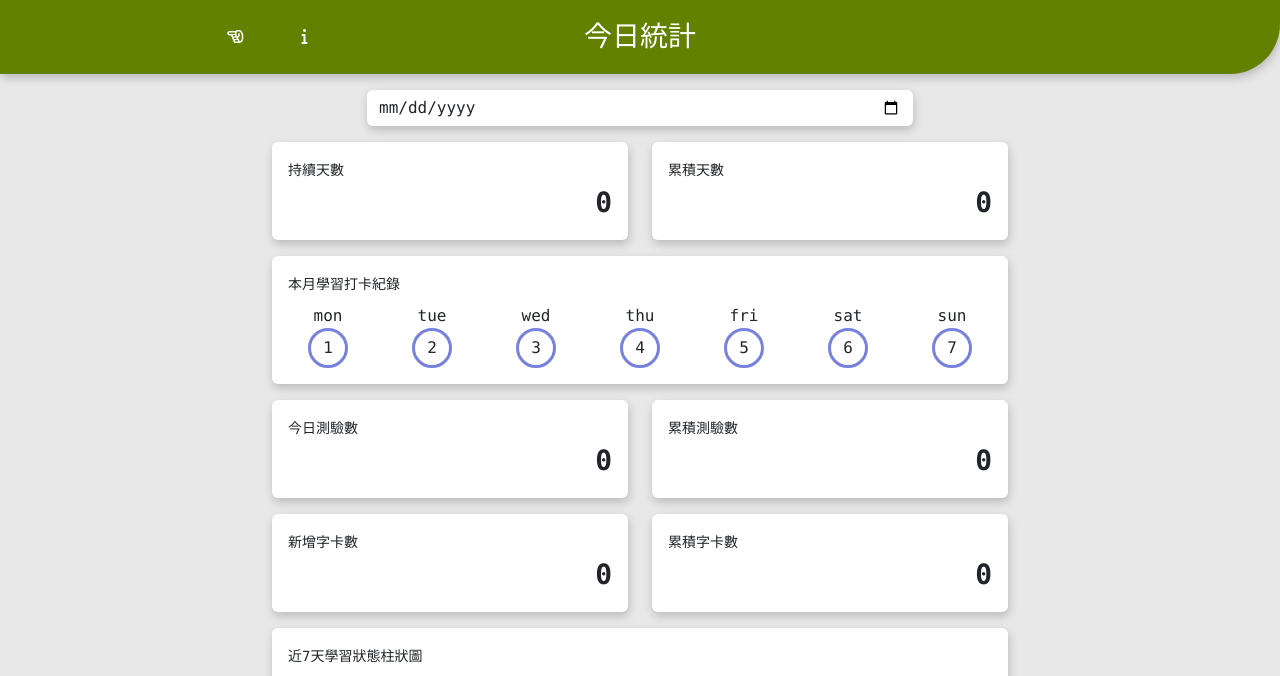
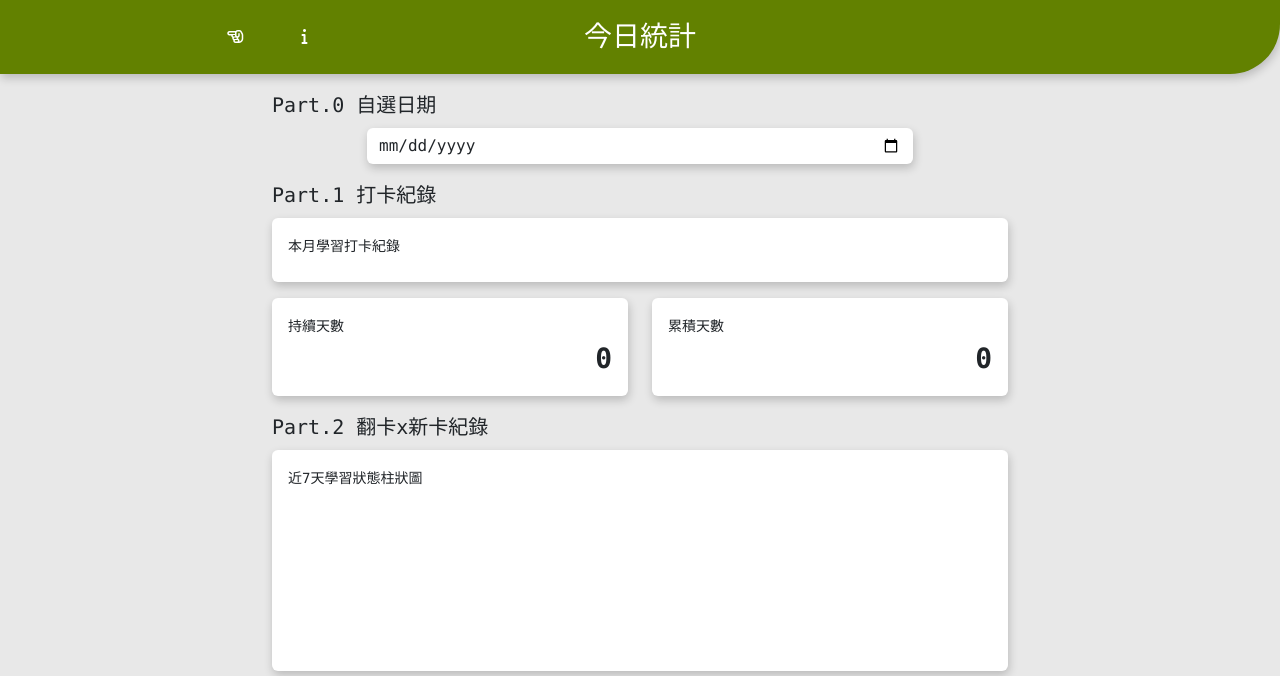
Before and after one commit to jinny8813/VocaBud, a CodeIgniter 4 app: the page made by app/Views/pages/statistics_main.php in a window 1280 px wide. Shown: the part 56-732 px from the top of the page. Run offline with PHP 8.4 and a stand-in for CodeIgniter, Linux system fonts and the light colour scheme; the template is opened without the code that fills it, so the values that code supplies are empty; a map, chart or similar area stays blank; some libraries are stand-ins or nearby versions.

Commit message:
user home statistics data

```diff
--- a/app/Views/pages/statistics_main.php
+++ b/app/Views/pages/statistics_main.php
@@ -21,8 +21,25 @@
 
     <div class="container py-3">
         <div class="row justify-content-center mb-3">
+            <div class="col-md-8 col-12">
+                <div class="fs-5 mb-2">Part.0 自選日期</div>
+            </div>
             <div class="col-md-6 col-10">
                 <input type="date" class="form-control input_card" id="changeDate" name="date">
+            </div>
+        </div>
+
+        <div class="row justify-content-center mb-3">
+            <div class="col-md-8 col-12">
+                <div class="fs-5 mb-2">Part.1 打卡紀錄</div>
+            </div>
+            <div class="col-md-8 col-12">
+                <div class="card">
+                    <div class="card-body">
+                        <div class="mb-2"><small>本月學習打卡紀錄</small></div>
+                        <div id="calender"></div>
+                    </div>
+                </div>
             </div>
         </div>
         <div class="row justify-content-center mb-3">
@@ -43,31 +60,16 @@
                 </div>
             </div>
         </div>
+
         <div class="row justify-content-center mb-3">
+            <div class="col-md-8 col-12">
+                <div class="fs-5 mb-2">Part.2 翻卡x新卡紀錄</div>
+            </div>
             <div class="col-md-8 col-12">
                 <div class="card">
                     <div class="card-body">
-                        <div class="mb-2"><small>本月學習打卡紀錄</small></div>
-                        <div id="calender">
-                            <div class="row justify-content-center">
-                                <div class="col text-center">mon</div>
-                                <div class="col text-center">tue</div>
-                                <div class="col text-center">wed</div>
-                                <div class="col text-center">thu</div>
-                                <div class="col text-center">fri</div>
-                                <div class="col text-center">sat</div>
-                                <div class="col text-center">sun</div>
-                            </div>
-                            <div class="row justify-content-center">
-                                <div class="col p-0 m-0 d-flex justify-content-center"><div class="text-center dot">1</div></div>
-                                <div class="col p-0 m-0 d-flex justify-content-center"><div class="text-center dot">2</div></div>
-                                <div class="col p-0 m-0 d-flex justify-content-center"><div class="text-center dot">3</div></div>
-                                <div class="col p-0 m-0 d-flex justify-content-center"><div class="text-center dot">4</div></div>
-                                <div class="col p-0 m-0 d-flex justify-content-center"><div class="text-center dot">5</div></div>
-                                <div class="col p-0 m-0 d-flex justify-content-center"><div class="text-center dot">6</div></div>
-                                <div class="col p-0 m-0 d-flex justify-content-center"><div class="text-center dot">7</div></div>
-                            </div>
-                        </div>
+                        <div class="mb-2"><small>近7天學習狀態柱狀圖</small></div>
+                        <div><canvas id="barChart"></canvas></div>
                     </div>
                 </div>
             </div>
@@ -108,20 +110,11 @@
                 </div>
             </div>
         </div>
-        <div class="row justify-content-center mb-3">
-            <div class="col-md-8 col-12">
-                <div class="card">
-                    <div class="card-body">
-                        <div class="mb-2"><small>近7天學習狀態柱狀圖</small></div>
-                        <div><canvas id="barChart"></canvas></div>
-                    </div>
-                </div>
-            </div>
-        </div>
     </div>
 </section>
 <script>
     const defaultData=<?php echo json_encode($data); ?>;
+
     let changeDate = document.getElementById('changeDate');
     changeDate.addEventListener("change", (e) => {
         e.preventDefault();
```
Also changed, not shown: app/Controllers/UserLogin.php (+10 -1 lines), app/Views/pages/user_home.php (+65 -2 lines).
